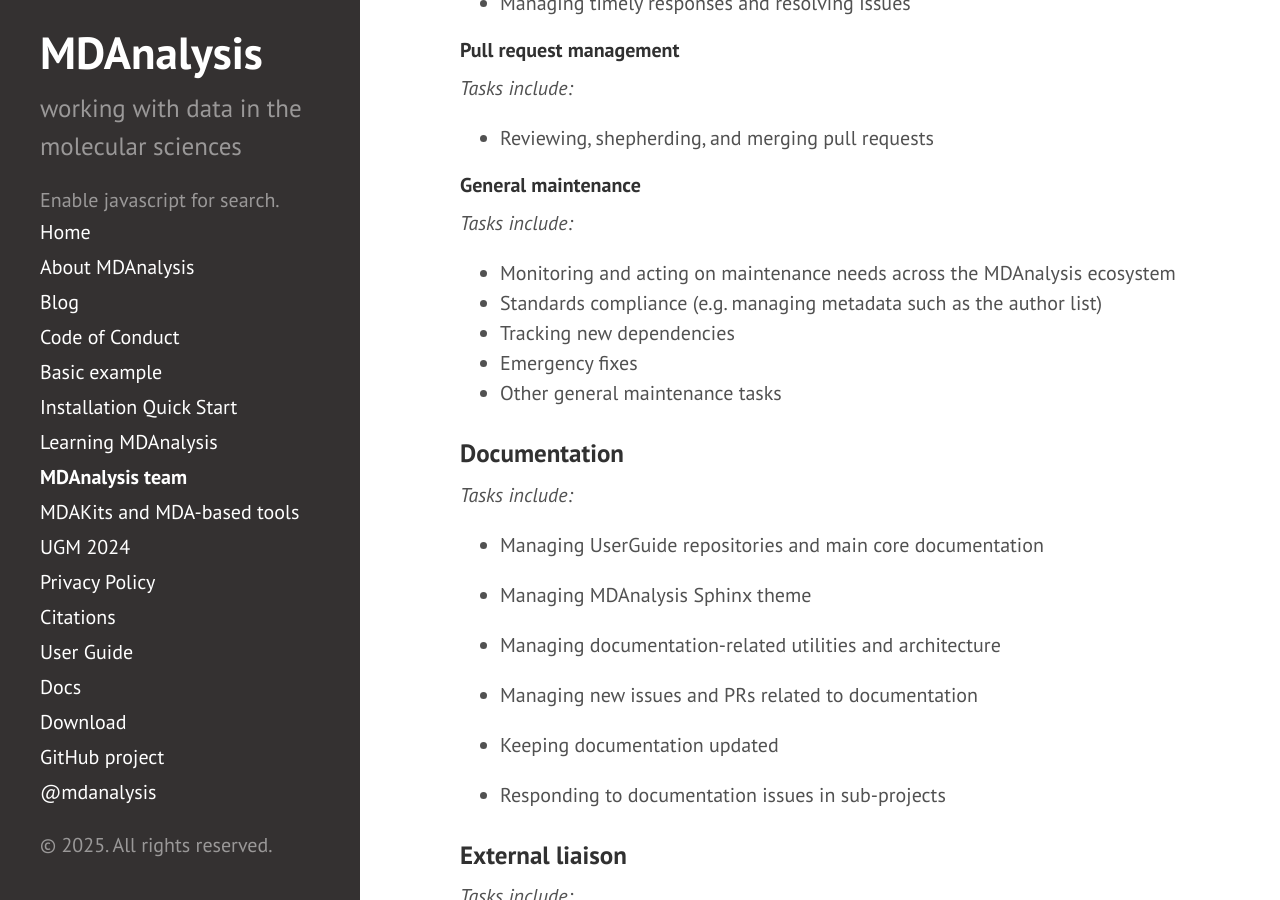
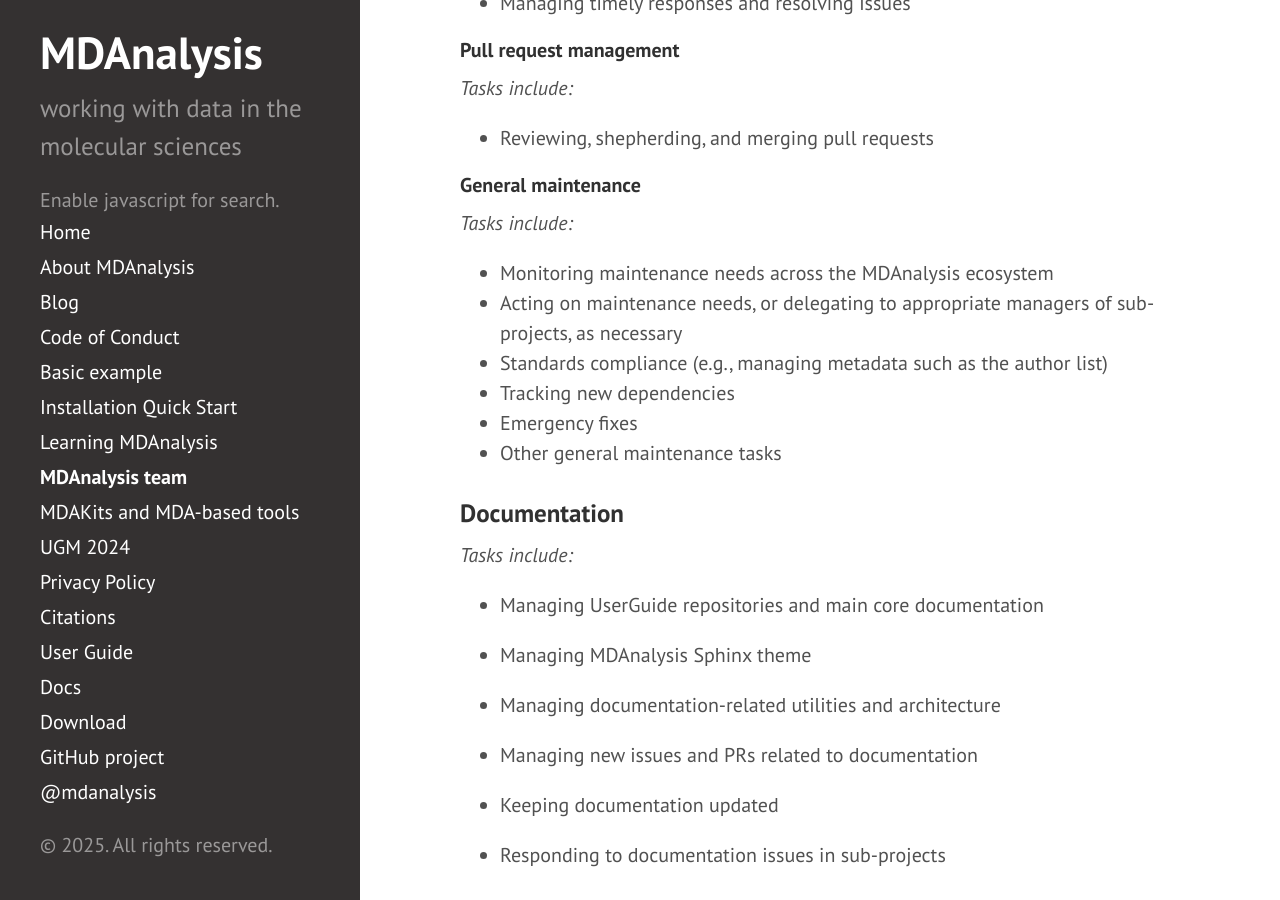
Before and after one commit to MDAnalysis/MDAnalysis.github.io, a Jekyll site: the page built from pages/team.md, in a window 1280 px wide and 900 px high, scrolled down 3486 px. Built offline with Jekyll 4.4.1, drawn with Linux system fonts in a browser that asks for light colours; comment, search, counter and statistics services are not loaded.

Commit message:
Clarify that sub-project managers are also responsible for maintenance (#431)
From team reviews: The wording of the responsibilities list seems to indicate that the persons on this team are responsible for maintaining the entire ecosystem. It should be made clear that folks that are responsible for a specific sub-part of the ecosystem should be responsible for maintaining them.

```diff
--- a/_data/team/roles/core_library_maintenance.yml
+++ b/_data/team/roles/core_library_maintenance.yml
@@ -33,8 +33,9 @@ subroles:
 
   - subrole: General maintenance
     tasks:
-      - Monitoring and acting on maintenance needs across the MDAnalysis ecosystem
-      - Standards compliance (e.g. managing metadata such as the author list)
+      - Monitoring maintenance needs across the MDAnalysis ecosystem
+      - Acting on maintenance needs, or delegating to appropriate managers of sub-projects, as necessary
+      - Standards compliance (e.g., managing metadata such as the author list)
       - Tracking new dependencies
       - Emergency fixes
       - Other general maintenance tasks
```
